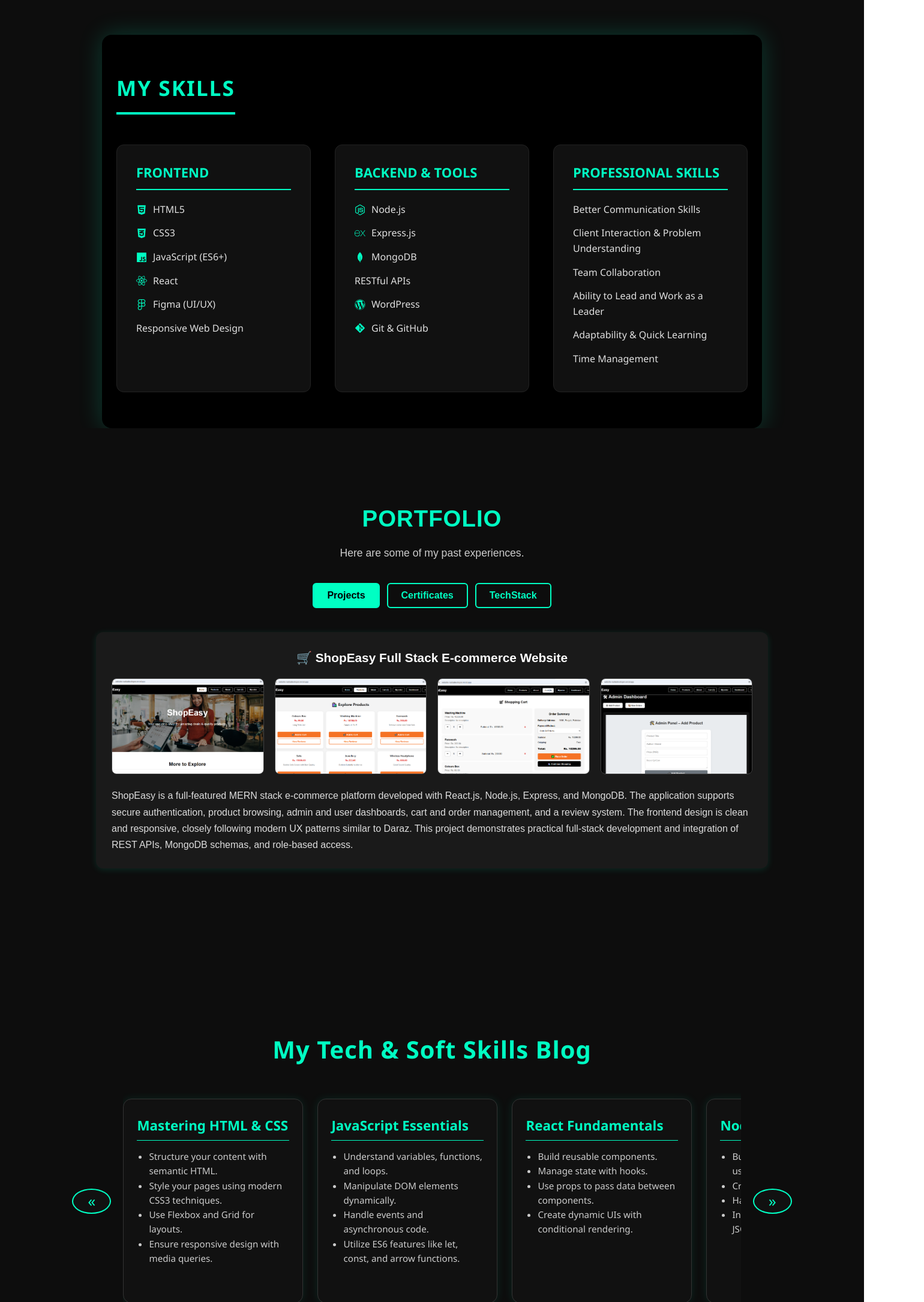
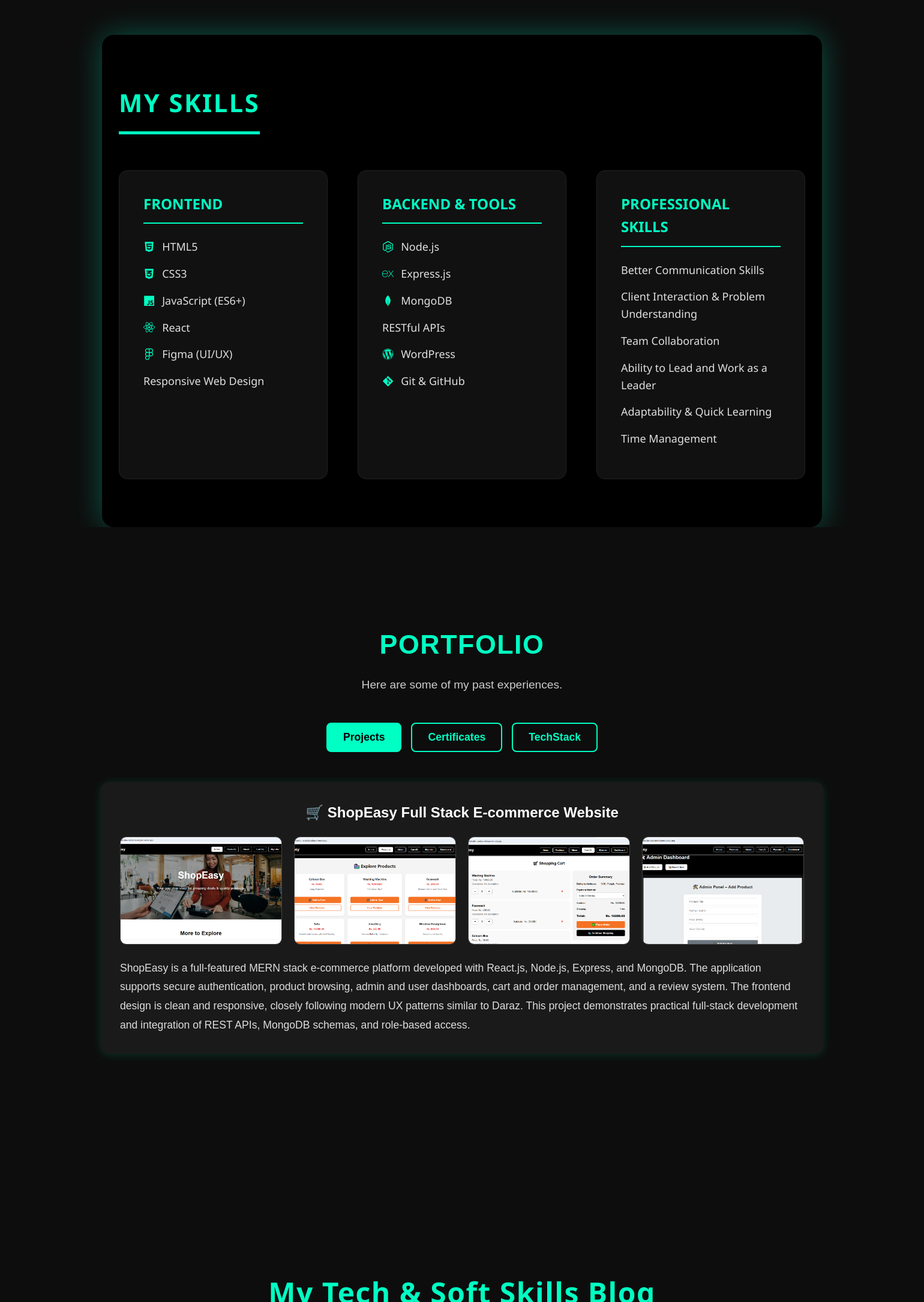
Before and after one commit to Nadia-kausar/Portfolio, a React (Vite) app in the folder Frontend/: page / in a window 1280 px wide. Shown: the part 629-2800 px from the top of the page at 60% size, 1540 px wide, since content can reach past the window. Built offline with nearby package versions, Linux system fonts and the light colour scheme.

Commit message:
Portfolio

```diff
--- a/Frontend/src/App.css
+++ b/Frontend/src/App.css
@@ -1,5 +1,4 @@
-/* ===== GLOBAL STYLES ===== */
-
+/* ========== GLOBAL STYLES ========== */
 * {
   margin: 0;
   padding: 0;
@@ -29,8 +28,7 @@ ul {
   margin: 0;
 }
 
-/* ===== APP CONTAINER ===== */
-
+/* ========== APP CONTAINER STYLES ========== */
 .app-container {
   display: flex;
   flex-direction: column;
@@ -42,5 +40,5 @@ ul {
 
 .main-content {
   flex: 1;
-  padding-top: 70px; /* adjust if navbar is fixed */
+  padding-top: 70px; /* Adjust if navbar is fixed */
 }
--- a/Frontend/src/components/BlogSection.css
+++ b/Frontend/src/components/BlogSection.css
@@ -1,5 +1,5 @@
 .blog-section {
-  padding: 60px 20px;
+  padding: 80px 20px;
   background: #0d0d0d;
   color: #f0f0f0;
   font-family: 'Segoe UI', Tahoma, Geneva, Verdana, sans-serif;
@@ -7,11 +7,11 @@
 
 .blog-heading {
   text-align: center;
-  font-size: clamp(1.8rem, 5vw, 2.5rem);
+  font-size: clamp(2rem, 6vw, 3rem);
   color: #00ffc3;
-  margin-bottom: 40px;
-  font-weight: 700;
-  letter-spacing: 1px;
+  margin-bottom: 50px;
+  font-weight: 800;
+  letter-spacing: 1.5px;
 }
 
 .carousel-wrapper {
@@ -19,10 +19,9 @@
   display: flex;
   align-items: center;
   justify-content: center;
-  gap: 20px;
-  max-width: 1200px;
+  gap: 30px;
+  max-width: 1300px;
   margin: 0 auto;
-  flex-wrap: nowrap;
   overflow: hidden;
 }
 
@@ -31,9 +30,9 @@
   border: 2px solid #00ffc3;
   color: #00ffc3;
   border-radius: 50%;
-  width: 42px;
-  height: 42px;
-  font-size: 1.6rem;
+  width: 56px;
+  height: 56px;
+  font-size: 2rem;
   display: flex;
   align-items: center;
   justify-content: center;
@@ -45,16 +44,16 @@
 .arrow:hover {
   background-color: #00ffc3;
   color: #0d0d0d;
-  transform: scale(1.1);
-  box-shadow: 0 0 12px #00ffc3;
+  transform: scale(1.15);
+  box-shadow: 0 0 16px #00ffc3;
 }
 
 .blog-carousel {
   display: flex;
   overflow-x: auto;
   scroll-behavior: smooth;
-  gap: 24px;
-  padding: 10px 0;
+  gap: 30px;
+  padding: 16px 0;
   width: 100%;
   scroll-snap-type: x mandatory;
   scrollbar-width: thin;
@@ -62,96 +61,96 @@
 }
 
 .blog-carousel::-webkit-scrollbar {
-  height: 8px;
+  height: 10px;
 }
 
 .blog-carousel::-webkit-scrollbar-thumb {
   background: #00ffc3;
-  border-radius: 4px;
+  border-radius: 5px;
 }
 
 .blog-card {
-  flex: 0 0 300px;
+  flex: 0 0 350px;
   scroll-snap-align: start;
   background: #111;
   border: 1px solid #333;
-  border-radius: 14px;
-  padding: 26px 22px;
-  box-shadow: 0 0 15px rgba(0, 255, 195, 0.1);
+  border-radius: 18px;
+  padding: 32px 26px;
+  box-shadow: 0 0 20px rgba(0, 255, 195, 0.15);
   transition: transform 0.3s ease, box-shadow 0.3s ease;
-  min-height: 260px;
+  min-height: 300px;
 }
 
 .blog-card:hover {
-  transform: translateY(-6px);
-  box-shadow: 0 0 24px rgba(0, 255, 195, 0.3);
+  transform: translateY(-8px);
+  box-shadow: 0 0 28px rgba(0, 255, 195, 0.4);
 }
 
 .blog-card h3 {
-  font-size: 1.4rem;
-  margin-bottom: 14px;
+  font-size: 1.6rem;
+  margin-bottom: 18px;
   color: #00ffc3;
   border-bottom: 1px solid #00ffc3;
-  padding-bottom: 6px;
+  padding-bottom: 8px;
 }
 
 .blog-card ul {
   list-style-type: disc;
-  padding-left: 20px;
+  padding-left: 24px;
   color: #ccc;
-  font-size: 0.95rem;
-  line-height: 1.6;
+  font-size: 1.05rem;
+  line-height: 1.8;
 }
 
 /* Tablet Screens */
 @media (max-width: 992px) {
   .carousel-wrapper {
-    gap: 16px;
+    gap: 20px;
   }
 
   .blog-card {
-    flex: 0 0 250px;
-    padding: 22px 18px;
+    flex: 0 0 300px;
+    padding: 28px 22px;
   }
 
   .arrow {
-    width: 36px;
-    height: 36px;
-    font-size: 1.4rem;
+    width: 48px;
+    height: 48px;
+    font-size: 1.7rem;
   }
 
   .blog-heading {
-    font-size: 2rem;
+    font-size: 2.5rem;
   }
 }
 
 /* Mobile Screens */
 @media (max-width: 600px) {
   .carousel-wrapper {
-    gap: 8px;
-    padding: 0 8px;
+    gap: 12px;
+    padding: 0 10px;
   }
 
   .blog-card {
-    flex: 0 0 200px;
-    padding: 16px 12px;
+    flex: 0 0 260px;
+    padding: 22px 18px;
   }
 
   .blog-heading {
-    font-size: 1.4rem;
+    font-size: 2rem;
   }
 
   .arrow {
-    width: 30px;
-    height: 30px;
-    font-size: 1.1rem;
+    width: 42px;
+    height: 42px;
+    font-size: 1.5rem;
   }
 
   .blog-card h3 {
-    font-size: 1.15rem;
+    font-size: 1.3rem;
   }
 
   .blog-card ul {
-    font-size: 0.88rem;
+    font-size: 1rem;
   }
 }
--- a/Frontend/src/components/Contact.css
+++ b/Frontend/src/components/Contact.css
@@ -8,12 +8,12 @@
 
 /* ========== Heading ========== */
 .contact-heading {
-  font-size: clamp(1.8rem, 5vw, 2.4rem);
+  font-size: clamp(2rem, 5vw, 2.6rem);
   text-align: center;
-  margin-bottom: 40px;
+  margin-bottom: 50px;
   color: #00ffc3;
   text-transform: uppercase;
-  letter-spacing: 1px;
+  letter-spacing: 1.5px;
 }
 
 /* ========== Card Container ========== */
@@ -29,61 +29,69 @@
 /* ========== Individual Card ========== */
 .contact-card {
   background-color: #111;
-  padding: 30px 24px;
-  border-radius: 12px;
+  padding: 40px 28px;
+  border-radius: 14px;
   width: 100%;
-  max-width: 460px;
-  box-shadow: 0 0 15px rgba(0, 255, 195, 0.1);
-  transition: box-shadow 0.3s ease;
+  max-width: 500px;
+  box-shadow: 0 0 20px rgba(0, 255, 195, 0.12);
+  transition: box-shadow 0.3s ease, transform 0.3s ease;
 }
 
 .contact-card:hover {
-  box-shadow: 0 0 25px rgba(0, 255, 195, 0.2);
+  box-shadow: 0 0 30px rgba(0, 255, 195, 0.2);
+  transform: translateY(-3px);
 }
 
 .contact-card h3 {
-  font-size: 1.5rem;
-  margin-bottom: 16px;
+  font-size: 1.7rem;
+  margin-bottom: 20px;
   color: #00ffc3;
   border-bottom: 1px solid #00ffc3;
-  padding-bottom: 6px;
+  padding-bottom: 8px;
 }
 
 .contact-card p {
-  font-size: 0.95rem;
-  line-height: 1.6;
-  margin-bottom: 10px;
+  font-size: 1.05rem;
+  line-height: 1.7;
+  margin-bottom: 14px;
 }
 
 /* ========== Contact Details ========== */
 .contact-details p {
   display: flex;
   align-items: center;
-  gap: 8px;
-  margin-bottom: 8px;
-  font-size: 0.95rem;
+  gap: 10px;
+  margin-bottom: 10px;
+  font-size: 1rem;
 }
 
-/* ========== Social Links ========== */
+/* ========== Social Links (Stacked Vertically) ========== */
 .social-links {
-  margin-top: 14px;
+  margin-top: 20px;
   display: flex;
-  flex-wrap: wrap;
-  gap: 10px;
+  flex-direction: column;
+  gap: 12px;
+  align-items: flex-start;
 }
 
 .social-links a {
   display: flex;
   align-items: center;
-  gap: 8px;
+  gap: 10px;
   color: #00ffc3;
   font-weight: 500;
   text-decoration: none;
-  transition: color 0.3s ease;
+  font-size: 1rem;
+  padding: 6px 0;
+  transition: color 0.3s ease, background-color 0.3s ease;
+  border-radius: 4px;
 }
 
-.social-links a:hover {
-  color: #f39c12;
+.social-links a:hover,
+.social-links a:focus-visible {
+  color: #000;
+  background-color: #00ffc3;
+  padding-left: 6px;
 }
 
 /* ========== Form Card ========== */
@@ -96,12 +104,19 @@
 .form-card textarea {
   background-color: #222;
   color: #f0f0f0;
-  padding: 12px;
+  padding: 14px;
   border: 1px solid #444;
-  border-radius: 6px;
-  margin-bottom: 16px;
-  font-size: 0.95rem;
+  border-radius: 8px;
+  margin-bottom: 18px;
+  font-size: 1rem;
   resize: vertical;
+  transition: border-color 0.3s ease;
+}
+
+.form-card input:focus,
+.form-card textarea:focus {
+  border-color: #00ffc3;
+  outline: none;
 }
 
 .form-card input::placeholder,
@@ -114,21 +129,25 @@
   color: #000;
   font-weight: bold;
   border: none;
-  padding: 12px;
-  border-radius: 6px;
+  padding: 14px;
+  border-radius: 8px;
   cursor: pointer;
+  font-size: 1rem;
   transition: background-color 0.3s ease, transform 0.3s ease;
 }
 
-.form-card button:hover {
+.form-card button:hover,
+.form-card button:focus-visible {
   background-color: #00e6b8;
   transform: translateY(-1px);
+  outline: none;
 }
 
 /* ========== Icon Styling ========== */
 .icon {
   color: #00ffc3;
   flex-shrink: 0;
+  font-size: 1.2rem;
 }
 
 /* ========== Responsive: Tablets ========== */
@@ -140,42 +159,46 @@
   }
 
   .contact-card {
-    max-width: 90%;
+    max-width: 92%;
   }
 
   .contact-heading {
-    font-size: 2rem;
+    font-size: 2.2rem;
   }
 }
 
 /* ========== Responsive: Phones ========== */
 @media (max-width: 600px) {
   .contact-heading {
-    font-size: 1.6rem;
-    line-height: 1.3;
+    font-size: 2rem;
+    line-height: 1.4;
+  }
+
+  .contact-card {
+    padding: 36px 24px;
   }
 
   .contact-card h3 {
-    font-size: 1.3rem;
+    font-size: 1.5rem;
   }
 
   .contact-card p,
   .contact-details p {
-    font-size: 0.9rem;
+    font-size: 0.95rem;
   }
 
   .form-card input,
   .form-card textarea {
-    font-size: 0.9rem;
+    font-size: 1rem;
+    padding: 12px;
   }
 
   .form-card button {
-    padding: 10px;
-    font-size: 0.9rem;
+    padding: 12px;
+    font-size: 1rem;
   }
 
   .social-links {
-    flex-direction: column;
-    align-items: flex-start;
+    gap: 10px;
   }
 }
--- a/Frontend/src/components/Footer.css
+++ b/Frontend/src/components/Footer.css
@@ -1,57 +1,13 @@
-/* ========== GLOBAL STYLES ========== */
-* {
-  margin: 0;
-  padding: 0;
-  box-sizing: border-box;
-}
-
-html {
-  scroll-behavior: smooth;
-  font-size: 16px;
-}
-
-body {
-  font-family: 'Poppins', sans-serif;
-  background-color: #0d0d0d;
-  color: #f0f0f0;
-  line-height: 1.6;
-}
-
-a {
-  color: inherit;
-  text-decoration: none;
-}
-
-ul {
-  list-style: none;
-  padding: 0;
-  margin: 0;
-}
-
-/* ========== APP CONTAINER STYLES ========== */
-.app-container {
-  display: flex;
-  flex-direction: column;
-  min-height: 100vh;
-  font-family: 'Poppins', sans-serif;
-  background-color: #2b2a2a;
-  color: #f0f0f0;
-}
-
-.main-content {
-  flex: 1;
-  padding-top: 70px; /* Adjust if navbar is fixed */
-}
-
 /* ========== FOOTER STYLES ========== */
 .footer {
   background-color: #0d0d0d;
   color: #f0f0f0;
-  padding: 24px 16px 12px;
+  padding: 40px 20px 24px;
   font-family: 'Poppins', sans-serif;
   border-top: 1px solid #1f1f1f;
   width: 100%;
   text-align: center;
+  box-shadow: 0 -2px 10px rgba(0, 255, 195, 0.2);
 }
 
 .footer-container {
@@ -60,27 +16,28 @@ ul {
   display: flex;
   flex-direction: column;
   align-items: center;
-  padding: 0 16px;
+  padding: 0 20px;
 }
 
 /* Brand Section */
 .footer-brand {
-  margin-bottom: 8px;
+  margin-bottom: 12px;
 }
 
 .footer-title {
-  font-size: 1.4rem;
-  font-weight: 600;
+  font-size: 2.2rem;
+  font-weight: 800;
   color: #00ffc3;
-  margin-bottom: 4px;
-  line-height: 1.2;
+  margin-bottom: 10px;
+  line-height: 1.3;
+  text-shadow: 0 0 8px rgba(0, 255, 195, 0.6);
 }
 
 .footer-role {
-  font-size: 0.95rem;
+  font-size: 1.4rem;
+  font-weight: 600;
   color: #ccc;
-  margin-bottom: 12px;
-  line-height: 1.4;
+  margin-bottom: 18px;
 }
 
 /* Social / Contact Links */
@@ -88,18 +45,18 @@ ul {
   display: flex;
   flex-wrap: wrap;
   justify-content: center;
-  gap: 12px;
-  margin: 12px 0;
+  gap: 20px;
+  margin: 18px 0;
 }
 
 .footer-links li a {
   display: flex;
   align-items: center;
-  gap: 6px;
-  font-size: 0.9rem;
+  gap: 10px;
+  font-size: 1.3rem;
   color: #f0f0f0;
   text-decoration: none;
-  font-weight: 500;
+  font-weight: 700;
   transition: color 0.3s ease;
 }
 
@@ -109,38 +66,44 @@ ul {
 
 .footer-icon {
   color: #00ffc3;
+  font-size: 1.5rem;
   transition: transform 0.3s ease;
 }
 
 .footer-links li a:hover .footer-icon {
-  transform: scale(1.2);
+  transform: scale(1.25);
 }
 
 /* Copyright */
 .footer-copy {
-  font-size: 0.8rem;
-  color: #777;
-  margin-top: 10px;
-  line-height: 1.3;
+  font-size: 1.1rem;
+  font-weight: 500;
+  color: #999;
+  margin-top: 16px;
+  line-height: 1.5;
 }
 
 /* ========== RESPONSIVE ========== */
-@media screen and (max-width: 600px) {
+@media screen and (max-width: 768px) {
   .footer-title {
-    font-size: 1.2rem;
+    font-size: 2.6rem;
   }
 
   .footer-role {
-    font-size: 0.85rem;
+    font-size: 1.6rem;
   }
 
   .footer-links {
     flex-direction: column;
-    gap: 10px;
+    gap: 16px;
+  }
+
+  .footer-links li a {
+    font-size: 1.5rem;
   }
 
   .footer-copy {
-    font-size: 0.75rem;
-    padding: 0 12px;
+    font-size: 1.2rem;
+    padding: 0 16px;
   }
 }
--- a/Frontend/src/components/Portfolio.css
+++ b/Frontend/src/components/Portfolio.css
@@ -1,29 +1,29 @@
 /* ===== Portfolio Section ===== */
 .portfolio-section {
-  padding: 60px 20px;
+  padding: 80px 24px;
   font-family: 'Poppins', sans-serif;
   background-color: #0d0d0d;
   color: #f0f0f0;
-  max-width: 1200px;
+  max-width: 1300px;
   margin: 0 auto;
 }
 
 .portfolio-heading {
-  font-size: 2.4rem;
+  font-size: 2.8rem;
   text-align: center;
-  font-weight: 700;
-  margin-bottom: 12px;
+  font-weight: 800;
+  margin-bottom: 16px;
   color: #00ffc3;
-  letter-spacing: 1px;
+  letter-spacing: 1.5px;
   text-transform: uppercase;
 }
 
 .portfolio-subheading {
   text-align: center;
-  margin-bottom: 36px;
-  font-size: 1.1rem;
+  margin-bottom: 48px;
+  font-size: 1.2rem;
   color: #ccc;
-  max-width: 720px;
+  max-width: 760px;
   margin-left: auto;
   margin-right: auto;
 }
@@ -33,18 +33,18 @@
   display: flex;
   justify-content: center;
   flex-wrap: wrap;
-  gap: 12px;
-  margin-bottom: 40px;
+  gap: 16px;
+  margin-bottom: 50px;
 }
 
 .tabs button {
-  padding: 10px 22px;
+  padding: 12px 26px;
   background-color: transparent;
   border: 2px solid #00ffc3;
   color: #00ffc3;
-  font-weight: 600;
-  border-radius: 6px;
-  font-size: 1rem;
+  font-weight: 700;
+  border-radius: 8px;
+  font-size: 1.1rem;
   cursor: pointer;
   transition: all 0.3s ease;
 }
@@ -58,80 +58,80 @@
 /* ===== Project Card ===== */
 .portfolio-project-card {
   background: #1a1a1a;
-  padding: 26px;
-  border-radius: 12px;
-  box-shadow: 0 2px 12px rgba(0, 255, 195, 0.12);
+  padding: 32px;
+  border-radius: 14px;
+  box-shadow: 0 2px 16px rgba(0, 255, 195, 0.15);
   text-align: center;
-  margin-bottom: 30px;
+  margin-bottom: 40px;
   transition: transform 0.3s ease;
 }
 
 .portfolio-project-card:hover {
-  transform: translateY(-4px);
+  transform: translateY(-6px);
 }
 
 .portfolio-project-card h3 {
-  font-size: 1.3rem;
-  margin-bottom: 18px;
+  font-size: 1.5rem;
+  margin-bottom: 20px;
   color: #ffffff;
 }
 
 /* ===== Project Images ===== */
 .project-images-grid {
   display: grid;
-  grid-template-columns: repeat(auto-fit, minmax(180px, 1fr));
-  gap: 18px;
-  margin-bottom: 22px;
+  grid-template-columns: repeat(auto-fit, minmax(200px, 1fr));
+  gap: 20px;
+  margin-bottom: 24px;
 }
 
 .project-images-grid img {
   width: 100%;
-  height: 160px;
+  height: 180px;
   object-fit: cover;
-  border-radius: 8px;
+  border-radius: 10px;
   border: 1px solid #444;
   transition: transform 0.3s ease, box-shadow 0.3s ease;
 }
 
 .project-images-grid img:hover {
   transform: scale(1.05);
-  box-shadow: 0 0 12px rgba(0, 255, 195, 0.3);
+  box-shadow: 0 0 14px rgba(0, 255, 195, 0.35);
 }
 
 /* ===== Project Description ===== */
 .project-description {
   text-align: left;
-  line-height: 1.7;
-  font-size: 1rem;
+  line-height: 1.8;
+  font-size: 1.1rem;
   color: #ddd;
-  margin-top: 20px;
+  margin-top: 24px;
 }
 
 /* ===== Certificates ===== */
 .certificates-grid {
   display: grid;
-  grid-template-columns: repeat(auto-fit, minmax(260px, 1fr));
-  gap: 24px;
-  padding-bottom: 40px;
+  grid-template-columns: repeat(auto-fit, minmax(280px, 1fr));
+  gap: 28px;
+  padding-bottom: 50px;
 }
 
 .certificate-card {
   background: #1a1a1a;
-  padding: 20px;
-  border-radius: 10px;
+  padding: 24px;
+  border-radius: 12px;
   text-align: center;
-  box-shadow: 0 2px 10px rgba(0, 255, 195, 0.08);
+  box-shadow: 0 2px 12px rgba(0, 255, 195, 0.1);
   transition: transform 0.3s ease;
 }
 
 .certificate-card:hover {
-  transform: translateY(-4px);
+  transform: translateY(-6px);
 }
 
 .certificate-card img {
   width: 100%;
   height: auto;
-  border-radius: 8px;
+  border-radius: 10px;
   border: 1px solid #333;
   transition: transform 0.3s ease;
 }
@@ -142,43 +142,43 @@
 
 /* ===== Tech Stack ===== */
 .portfolio-techstack {
-  margin-top: 40px;
+  margin-top: 50px;
   text-align: center;
 }
 
 .techstack-grid {
   display: grid;
   grid-template-columns: repeat(5, 1fr);
-  gap: 40px;
-  margin-top: 30px;
-  padding-bottom: 40px;
+  gap: 48px;
+  margin-top: 36px;
+  padding-bottom: 50px;
   justify-items: center;
 }
 
 .tech-card {
   background: #1a1a1a;
   color: #f0f0f0;
-  padding: 20px;
-  width: 100px;
-  height: 100px;
+  padding: 24px;
+  width: 110px;
+  height: 110px;
   border-radius: 50%;
   text-align: center;
-  font-size: 2rem;
-  box-shadow: 0 2px 10px rgba(255, 255, 255, 0.05);
+  font-size: 2.4rem;
+  box-shadow: 0 2px 12px rgba(255, 255, 255, 0.05);
   transition: transform 0.3s ease, background-color 0.3s ease, color 0.3s ease;
 }
 
 .tech-card:hover {
-  transform: scale(1.1);
+  transform: scale(1.12);
   background: #00ffc3;
   color: #0d0d0d;
-  box-shadow: 0 0 15px rgba(0, 255, 195, 0.5);
+  box-shadow: 0 0 20px rgba(0, 255, 195, 0.5);
 }
 
 .tech-card span {
   display: block;
-  font-size: 0.9rem;
-  margin-top: 8px;
+  font-size: 1rem;
+  margin-top: 10px;
   color: #ccc;
   transition: color 0.3s ease;
 }
@@ -194,61 +194,65 @@
   }
 
   .portfolio-heading {
+    font-size: 2.4rem;
+  }
+
+  .portfolio-subheading {
+    font-size: 1.1rem;
+  }
+}
+
+@media (max-width: 600px) {
+  .portfolio-heading {
     font-size: 2rem;
   }
 
   .portfolio-subheading {
     font-size: 1rem;
-  }
-}
-
-@media (max-width: 600px) {
-  .portfolio-heading {
-    font-size: 1.7rem;
-  }
-
-  .portfolio-subheading {
-    font-size: 0.95rem;
-    margin-bottom: 24px;
+    margin-bottom: 30px;
   }
 
   .tabs {
-    gap: 8px;
+    gap: 10px;
   }
 
   .tabs button {
-    font-size: 0.9rem;
-    padding: 8px 14px;
+    font-size: 1rem;
+    padding: 10px 18px;
+  }
+
+  .portfolio-project-card {
+    padding: 24px;
   }
 
   .portfolio-project-card h3 {
-    font-size: 1.1rem;
+    font-size: 1.3rem;
   }
 
   .project-description {
-    font-size: 0.95rem;
+    font-size: 1rem;
   }
 
   .project-images-grid img {
-    height: 140px;
+    height: 160px;
   }
 
   .techstack-grid {
     grid-template-columns: repeat(2, 1fr);
-    gap: 20px;
+    gap: 24px;
   }
 
   .tech-card {
-    font-size: 1.5rem;
-    width: 90px;
-    height: 90px;
+    font-size: 2rem;
+    width: 100px;
+    height: 100px;
   }
 
   .tech-card span {
-    font-size: 0.8rem;
+    font-size: 0.95rem;
   }
 
   .certificate-card {
-    padding: 16px;
+    padding: 20px;
   }
 }
--- a/Frontend/src/components/Skills.css
+++ b/Frontend/src/components/Skills.css
@@ -3,66 +3,66 @@
 .skills-container {
   background-color: #000;
   color: #f0f0f0;
-  padding: 60px 24px;
-  max-width: 1100px;
+  padding: 80px 28px;
+  max-width: 1200px;
   margin: 0 auto;
   font-family: 'Segoe UI', Tahoma, Geneva, Verdana, sans-serif;
-  border-radius: 16px;
-  box-shadow: 0 0 40px rgba(0, 255, 195, 0.2);
+  border-radius: 20px;
+  box-shadow: 0 0 50px rgba(0, 255, 195, 0.3);
   transition: transform 0.3s ease;
 }
 
 .skills-container:hover {
-  transform: scale(1.01);
+  transform: scale(1.02);
 }
 
 .skills-heading {
-  font-size: 2.2rem;
+  font-size: 2.6rem;
   text-align: center;
-  margin-bottom: 50px;
+  margin-bottom: 60px;
   text-transform: uppercase;
-  border-bottom: 4px solid #00ffc3;
+  border-bottom: 5px solid #00ffc3;
   display: inline-block;
-  padding-bottom: 12px;
-  letter-spacing: 2px;
-  font-weight: 800;
+  padding-bottom: 14px;
+  letter-spacing: 2.5px;
+  font-weight: 900;
   color: #00ffc3;
 }
 
 .skills-grid {
   display: flex;
   justify-content: space-between;
-  gap: 40px;
+  gap: 50px;
   flex-wrap: wrap;
 }
 
 .skill-category {
-  flex: 1 1 300px;
+  flex: 1 1 320px;
   background-color: #111;
-  padding: 28px 32px;
-  border-radius: 12px;
+  padding: 36px 40px;
+  border-radius: 14px;
   border: 1px solid #222;
   transition: box-shadow 0.3s ease, transform 0.3s ease;
 }
 
 .skill-category:hover {
-  box-shadow: 0 0 20px #00ffc3;
-  transform: translateY(-6px);
+  box-shadow: 0 0 25px #00ffc3;
+  transform: translateY(-8px);
 }
 
 .skill-category h3 {
-  font-size: 22px;
-  margin-bottom: 20px;
+  font-size: 24px;
+  margin-bottom: 24px;
   border-bottom: 2px solid #00ffc3;
-  padding-bottom: 10px;
+  padding-bottom: 12px;
   text-transform: uppercase;
   color: #00ffc3;
-  font-weight: 700;
+  font-weight: 800;
 }
 
 .skill-category ul li {
-  margin-bottom: 14px;
-  font-size: 16px;
+  margin-bottom: 16px;
+  font-size: 18px;
   display: flex;
   align-items: center;
   transition: color 0.3s ease;
@@ -75,8 +75,8 @@
 
 .icon {
   color: #f39c12;
-  margin-right: 10px;
-  font-size: 18px;
+  margin-right: 12px;
+  font-size: 20px;
   flex-shrink: 0;
 }
 
@@ -85,11 +85,16 @@
 /* Tablets and small laptops */
 @media (max-width: 1024px) {
   .skills-grid {
-    gap: 30px;
+    gap: 35px;
   }
 
   .skill-category {
-    flex: 1 1 45%;
+    flex: 1 1 48%;
+    padding: 32px;
+  }
+
+  .skills-heading {
+    font-size: 2.2rem;
   }
 }
 
@@ -97,23 +102,28 @@
 @media (max-width: 700px) {
   .skills-grid {
     flex-direction: column;
-    gap: 25px;
+    gap: 28px;
   }
 
   .skills-heading {
-    font-size: 1.8rem;
-    margin-bottom: 30px;
+    font-size: 2rem;
+    margin-bottom: 40px;
   }
 
   .skill-category {
-    padding: 22px;
+    padding: 28px 26px;
   }
 
   .skill-category h3 {
-    font-size: 18px;
+    font-size: 20px;
   }
 
   .skill-category ul li {
-    font-size: 15px;
+    font-size: 17px;
+  }
+
+  .icon {
+    font-size: 18px;
+    margin-right: 10px;
   }
 }
```
Also changed, not shown: Frontend/src/components/Navbar.css (+43 -30 lines), Frontend/src/pages/Home.css (+21 -16 lines).
